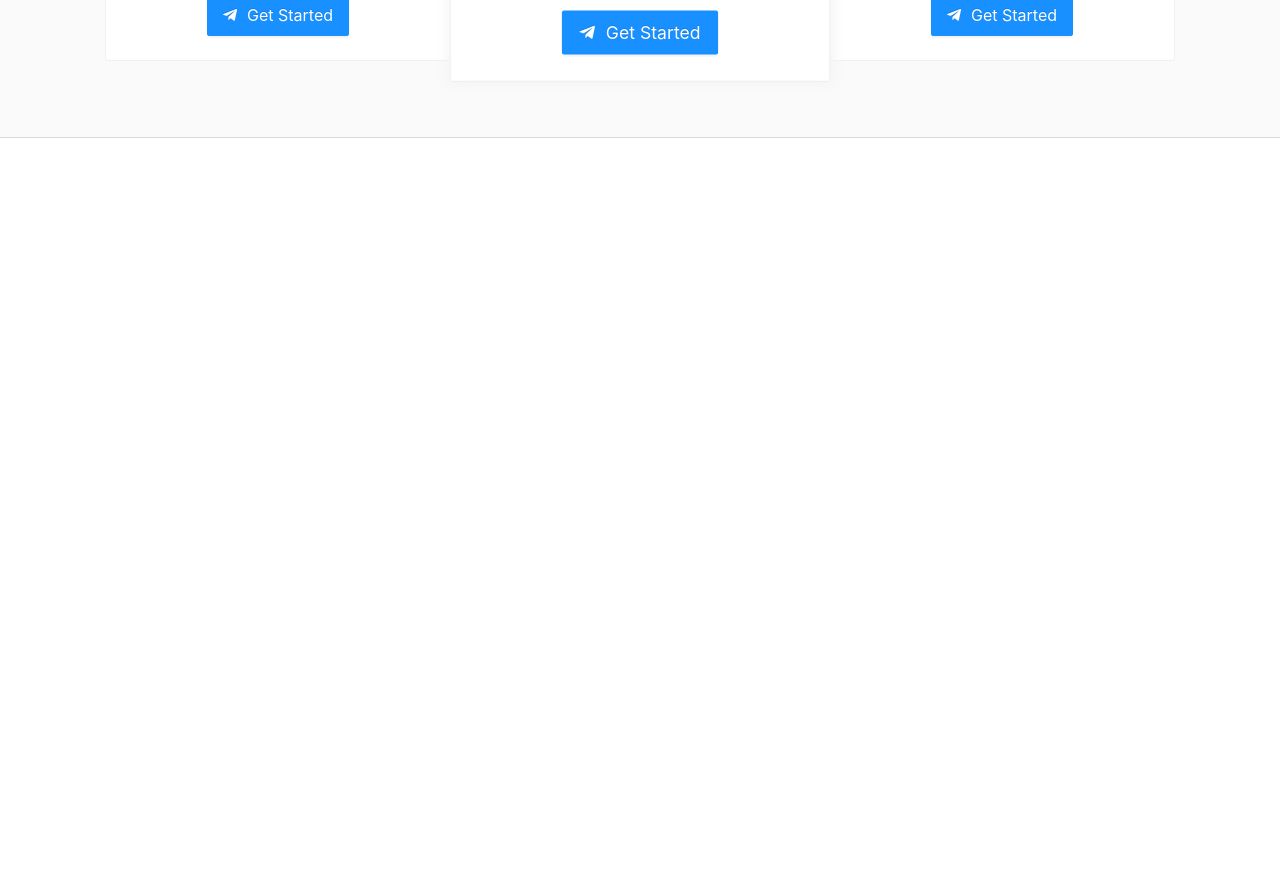
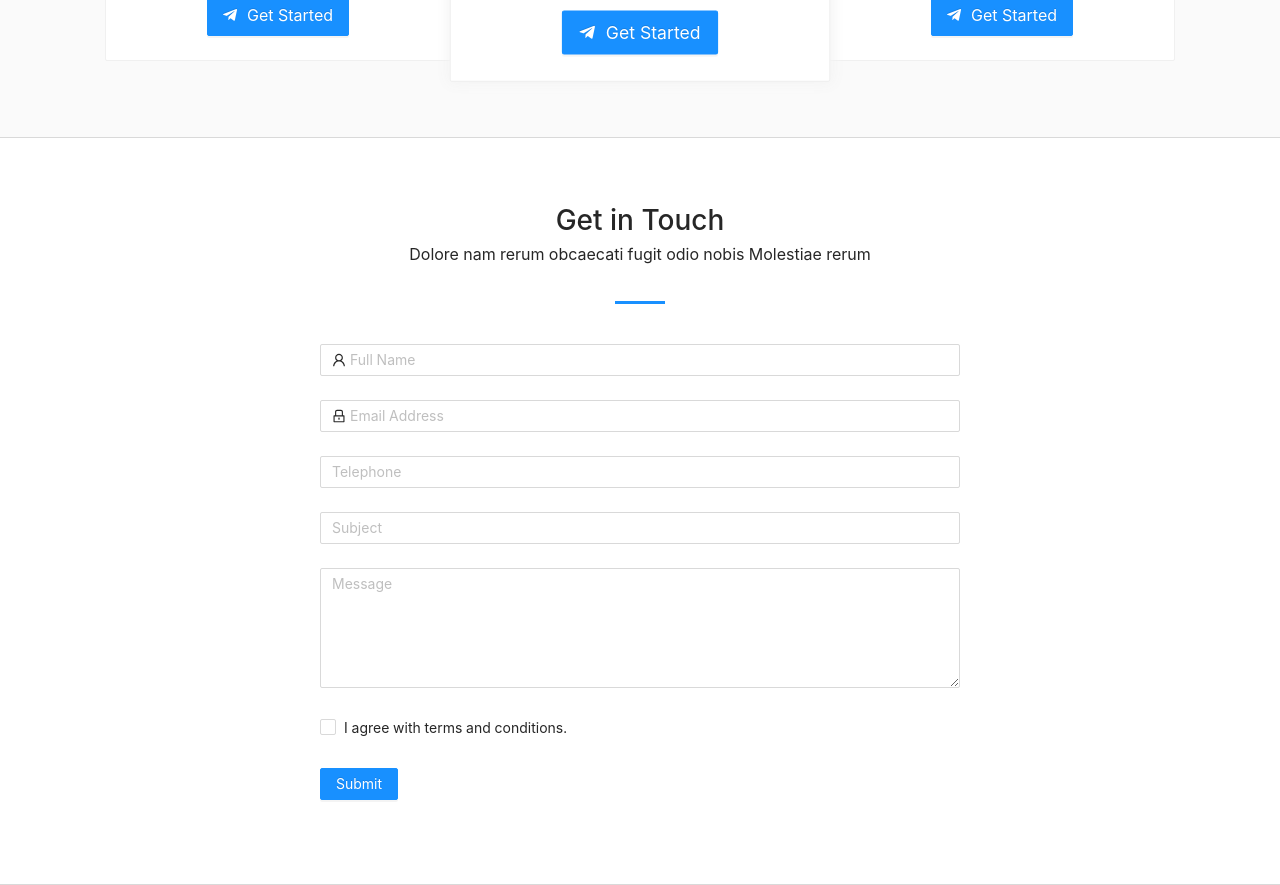
Before and after one commit to tanhoang0710/simple-prj-react-with-antd, a React (Create React App) app: page / in a window 1280 px wide. Shown: the part 3820-4705 px from the top of the page. Before the commit the page ends 3958 px from the top, so only its background shows below. Built offline with nearby package versions, Linux system fonts and the light colour scheme.

Commit message:
#10 - Work on contact form using forms component

```diff
--- /dev/null
+++ b/src/components/home/AppContact.js
@@ -0,0 +1,104 @@
+import React from "react";
+import { LockOutlined, UserOutlined } from "@ant-design/icons";
+import { Button, Checkbox, Form, Input } from "antd";
+
+const { TextArea } = Input;
+
+export default function AppContact() {
+	const onFinish = (values) => {
+		console.log("Received values of form: ", values);
+	};
+
+	return (
+		<div className="block contactBlock">
+			<div className="container-fluid">
+				<div className="titleHolder">
+					<h2>Get in Touch</h2>
+					<p>
+						Dolore nam rerum obcaecati fugit odio nobis Molestiae
+						rerum
+					</p>
+				</div>
+				<Form
+					name="normal_login"
+					className="login-form"
+					initialValues={{
+						remember: true,
+					}}
+					onFinish={onFinish}
+				>
+					<Form.Item
+						name="fullname"
+						rules={[
+							{
+								required: true,
+								message: "Please input your full name!",
+							},
+						]}
+					>
+						<Input
+							prefix={
+								<UserOutlined className="site-form-item-icon" />
+							}
+							placeholder="Full Name"
+						/>
+					</Form.Item>
+					<Form.Item
+						name="email"
+						rules={[
+							{
+								required: true,
+								message: "Please input your email!",
+							},
+						]}
+					>
+						<Input
+							prefix={
+								<LockOutlined className="site-form-item-icon" />
+							}
+							type="email"
+							placeholder="Email Address"
+						/>
+					</Form.Item>
+					<Form.Item name="telephone">
+						<Input placeholder="Telephone" />
+					</Form.Item>
+					<Form.Item name="subject">
+						<Input placeholder="Subject" />
+					</Form.Item>
+					<Form.Item name="message">
+						<TextArea rows={4} placeholder="Message" />
+					</Form.Item>
+					<Form.Item
+						name="agreement"
+						valuePropName="checked"
+						rules={[
+							{
+								validator: (_, value) =>
+									value
+										? Promise.resolve()
+										: Promise.reject(
+												new Error(
+													"Should accept agreement"
+												)
+										  ),
+							},
+						]}
+					>
+						<Checkbox>I agree with terms and conditions.</Checkbox>
+					</Form.Item>
+
+					<Form.Item>
+						<Button
+							type="primary"
+							htmlType="submit"
+							className="login-form-button"
+						>
+							Submit
+						</Button>
+					</Form.Item>
+				</Form>
+			</div>
+		</div>
+	);
+}
--- a/src/views/AppHome.js
+++ b/src/views/AppHome.js
@@ -1,5 +1,6 @@
 import React from "react";
 import AppAbout from "../components/home/AppAbout";
+import AppContact from "../components/home/AppContact";
 import AppFaq from "../components/home/AppFaq";
 import AppFeature from "../components/home/AppFeature";
 import AppHero from "../components/home/AppHero";
@@ -15,6 +16,7 @@ export default function AppHome() {
 			<AppWorks />
 			<AppFaq />
 			<AppPricing />
+			<AppContact />
 		</div>
 	);
 }
```
Also changed, not shown: src/App.js (line endings or trailing spaces), src/components/common/AppHeader.js (line endings or trailing spaces), src/components/home/AppAbout.js (line endings or trailing spaces), src/components/home/AppFaq.js (line endings or trailing spaces), src/components/home/AppFeature.js (line endings or trailing spaces), src/components/home/AppHero.js (line endings or trailing spaces), src/components/home/AppPricing.js (line endings or trailing spaces), src/components/home/AppWorks.js (line endings or trailing spaces).
